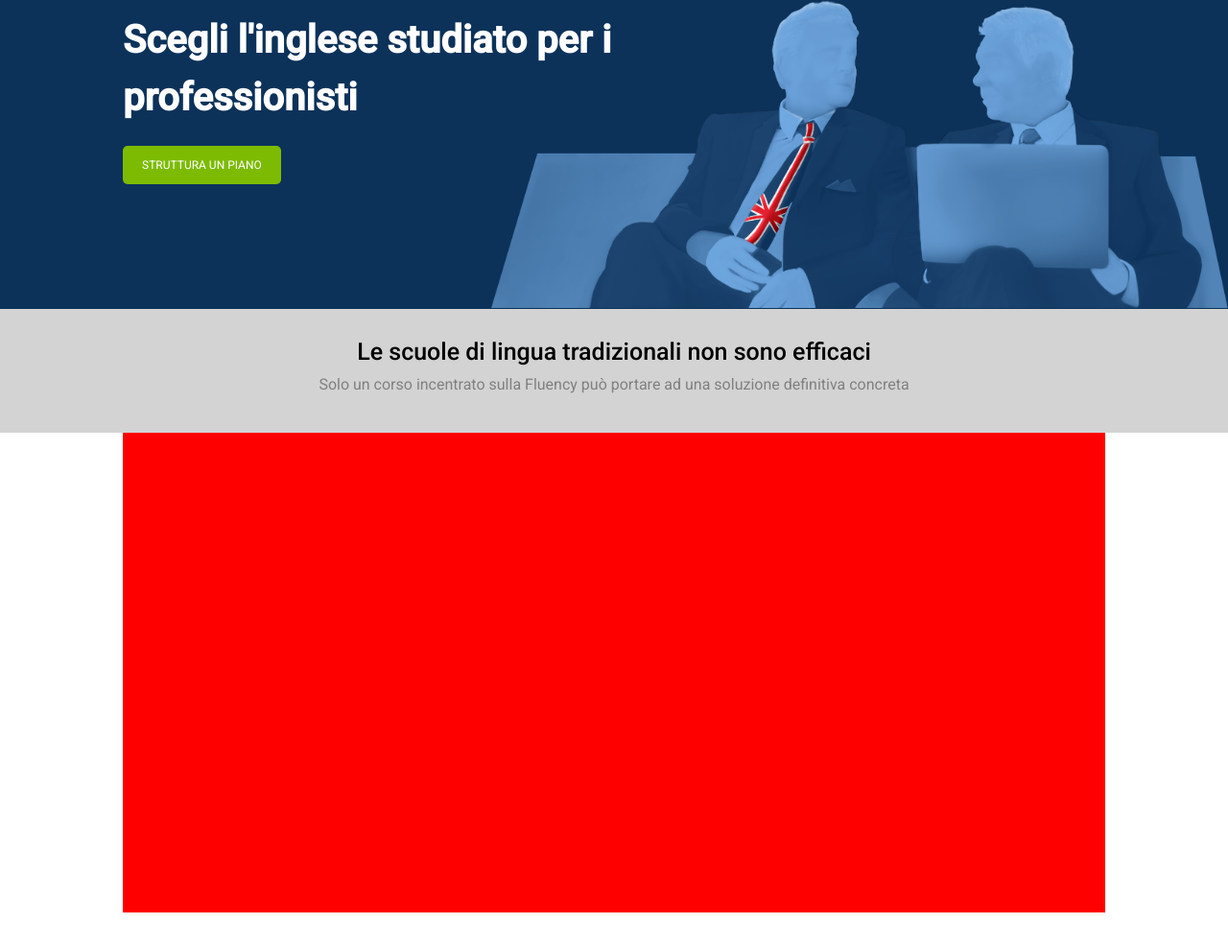
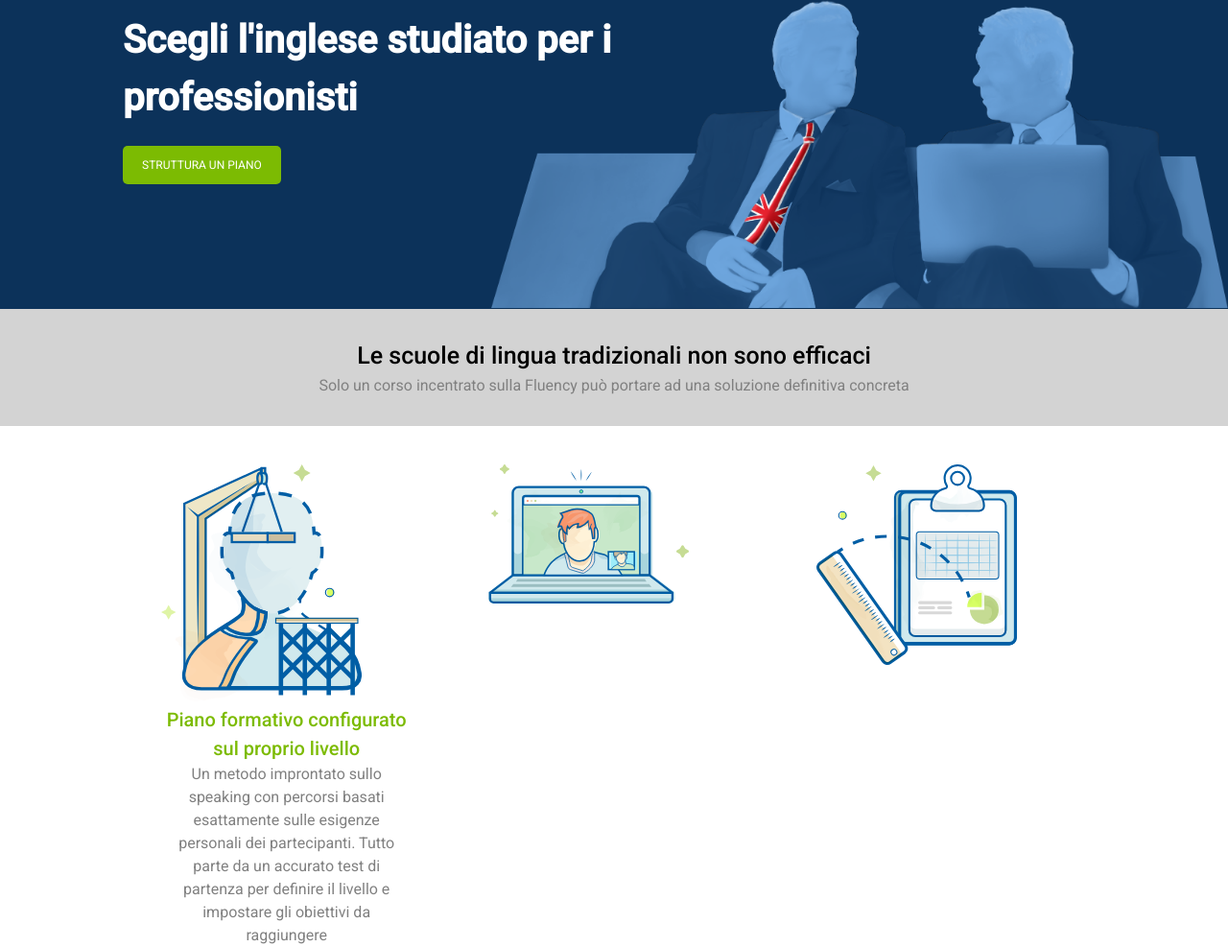
Before and after one commit to SimonaCinti/htmlcss-fluentify, a plain HTML site: page index.html in a window 1280 px wide. Shown: the part 178-1165 px from the top of the page at 96% size. Before the commit the page ends 1129 px from the top, so only its background shows below. Drawn offline with Linux system fonts and the light colour scheme.

Commit message:
3 column text style

```diff
--- a/css/styles.css
+++ b/css/styles.css
@@ -48,15 +48,26 @@ h2 {
     font-size: 25px;
     color: black;
     font-weight: 500;
+    line-height: 1.5;
+}
+
+h3 {
+    color: #7CBB02;
+    font-weight: 500;
+    line-height: 1.5;
+    font-size: 20px;
 }
 
 p {
-    line-height: 2.5;
+    line-height: 1.5;
 }
+
+
 
 .text-center {
     text-align: center;
 }
+
 
 /* Utilities */
 
@@ -155,9 +166,12 @@ p {
 
 /* MAIN | info */
 
-
 .main-info .column-3{
     width: calc(100% / 3);
     height: 500px;
-    background-color: red;
+    padding: 40px;
 }
+
+.column-3 img {
+    width: 80%;
+}
--- a/index.html
+++ b/index.html
@@ -76,9 +76,17 @@
 
         <!-- main info -->
         <div class="main-info container clearfix">
-            <div class="column-3 float-left"></div>
-            <div class="column-3 float-left"></div>
-            <div class="column-3 float-left"></div>
+            <div class="column-3 float-left">
+                <img src="./img/profile.svg" alt="profile">
+                <h3 class="text-center">Piano formativo configurato sul proprio livello</h3>
+                <p class="text-center">Un metodo improntato sullo speaking con percorsi basati esattamente sulle esigenze personali dei partecipanti. Tutto parte da un accurato test di partenza per definire il livello e impostare gli obiettivi da raggiungere</p>
+            </div>
+            <div class="column-3 float-left">
+                <img src="./img/computer.svg" alt="computer">
+            </div>
+            <div class="column-3 float-left">
+                <img src="./img/doc.svg" alt="doc">
+            </div>
         </div>
 
         <!-- main bottom -->
```
